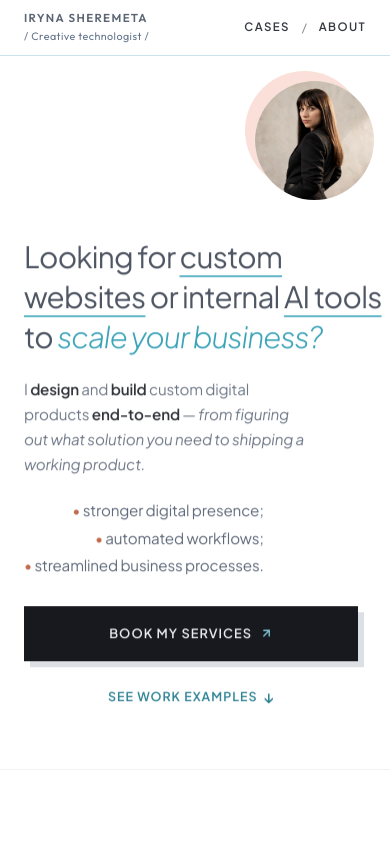
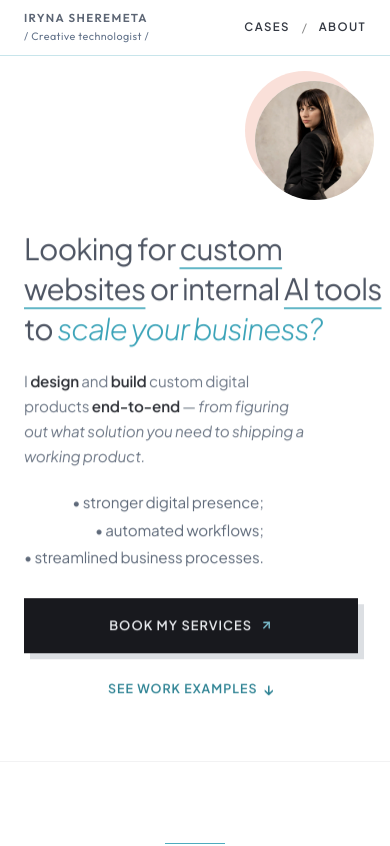
Before and after one commit to Irene2828/porfoliojuly, a Next.js app: page / in a window 390 px wide. Shown: the top 846 px of the page. Built offline with nearby package versions, Linux system fonts and the light colour scheme; no server answers; the database is empty.

Commit message:
style: mobile hero — optical equal gaps around avatar, grey bullets

```diff
--- a/src/app/components/Hero.css
+++ b/src/app/components/Hero.css
@@ -2062,6 +2062,22 @@
   }
   .hero-benefits li::before {
     content: '• ' !important;
-    color: #C26A4E !important;
-  }
-}
+    color: #5f6a7a !important; /* same as body text */
+  }
+}
+
+/* ── Mobile hero: optical equal gaps (14.10.2026) ── */
+@media (max-width: 900px) {
+  /* Not a code bug: the h1's line-height adds ~10px invisible half-leading
+     above the capitals, and the peach shadow eats ~6px of the top gap.
+     So equal CSS px look unequal. Compensate: 9px CSS below renders as
+     ~19px visible — same as the ~19px visible above the photo. */
+  .v2-theme .hero-container,
+  .hero-container {
+    gap: 0 !important;
+  }
+  .v2-theme .hero-image-wrapper,
+  .hero-image-wrapper {
+    margin-bottom: 9px !important;
+  }
+}
```
